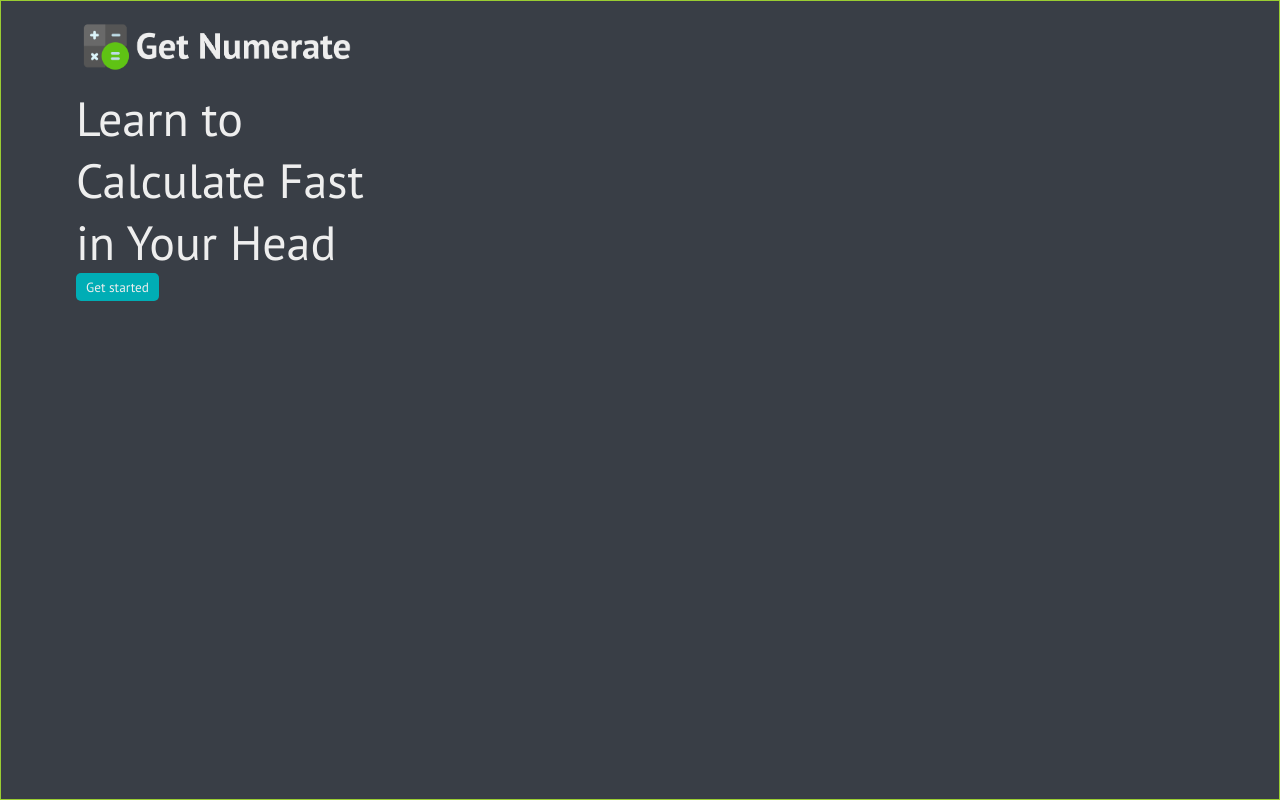
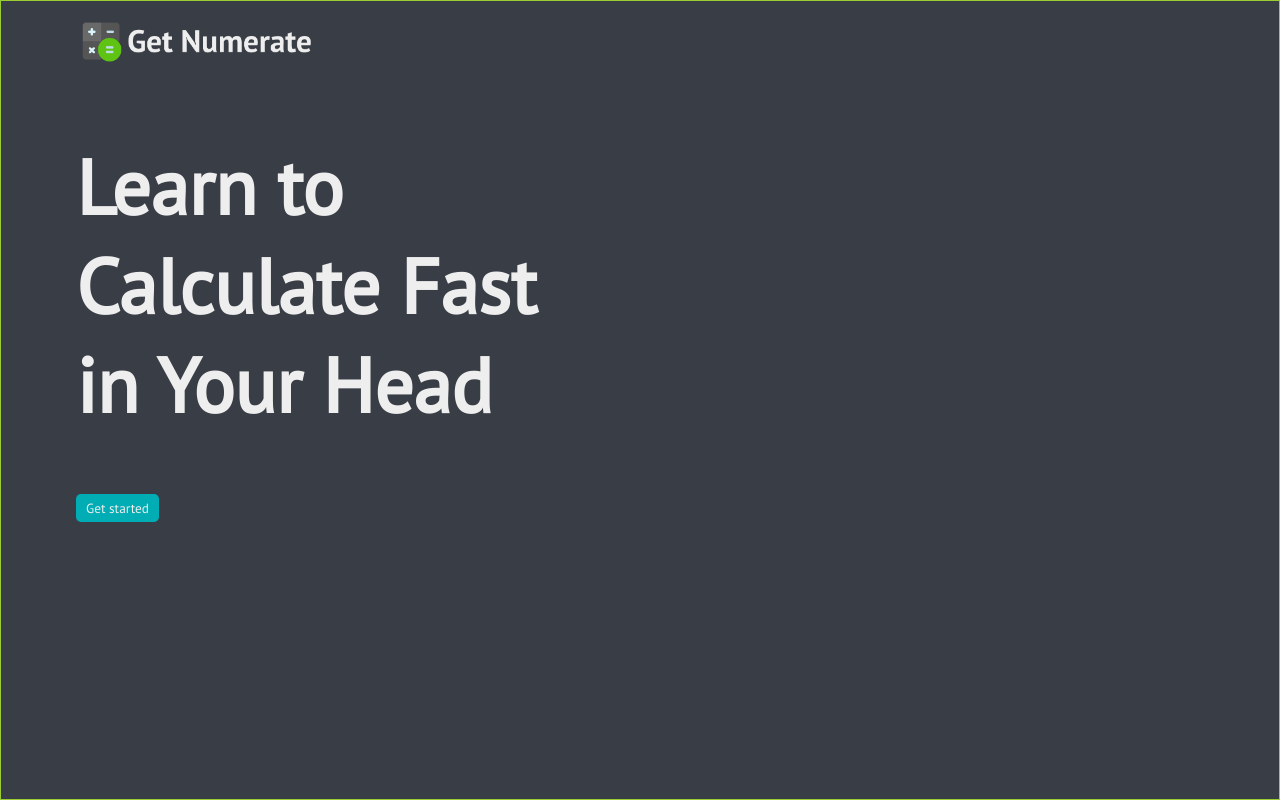
Before and after one commit to ViktorKuzmanov/Get-Numerate-App, a PHP site: page / in a window 1280 px wide. Run offline with PHP 8.4, Linux system fonts and the light colour scheme.

Commit message:
add logo container and headline style

```diff
--- a/css/index.css
+++ b/css/index.css
@@ -7,14 +7,27 @@ body {
   background-color: #393e46;
 }
 
+.logo {
+  width: 30vh;
+}
+
+.container {
+  height: 100vh;
+  border: 1px solid yellowgreen;
+  margin: 0px;
+  padding: 10px 75px;
+  -webkit-box-sizing: border-box;
+          box-sizing: border-box;
+}
+
 h1 {
   font-family: "PT Sans";
   font-size: 4vw;
 }
 
-p {
-  margin: 0px;
-  font-size: 3em;
+.headline {
+  padding: 60px 0px;
+  font-size: 6vw;
   font-family: "PT Sans";
   color: #eeeeee;
 }
@@ -31,17 +44,4 @@ a {
   color: #eeeeee;
   font-family: "PT Sans";
 }
-
-.logo {
-  width: 35vh;
-}
-
-.container {
-  height: 100vh;
-  border: 1px solid yellowgreen;
-  margin: 0px;
-  padding: 10px 75px;
-  -webkit-box-sizing: border-box;
-          box-sizing: border-box;
-}
 /*# sourceMappingURL=index.css.map */
--- a/index.html
+++ b/index.html
@@ -14,10 +14,11 @@
 	<body>
 		<div class="container">
 			<img src="./assets/logoWithText.png" alt="logo" class="logo"/>
-
-			<p>Learn to</p>
-			<p>Calculate Fast</p>
-			<p>in Your Head</p>
+			<h2 class="headline">
+				Learn to <br>
+				Calculate Fast <br>
+				in Your Head <br>
+			</h2>
 			<button id="getstarted"><a href="./choosePractise.html">Get started</a></button>
 		</div>
 		</div>
--- a/scss/index.scss
+++ b/scss/index.scss
@@ -9,18 +9,31 @@ body {
     background-color: $backgroundColor;
 }
 
+.logo {
+    width: 30vh;
+}
+
+.container {
+    height: 100vh;
+    border: 1px solid yellowgreen;
+    margin: 0px;
+    padding: 10px 75px;
+    box-sizing: border-box;
+}
+
 h1 {
     font-family: $fontFamily;
     font-size: 4vw;
 }
 
-p {
-    margin: 0px;
-    font-size: 3em;
+.headline {
+    padding: 60px 0px;
+    font-size: 6vw;
     font-family: $fontFamily;
     color: $textColor;
 }
 
+// Get started button
 #getstarted {
     background-color: $interactionColor;
     border: none;
@@ -33,15 +46,3 @@ a {
     color: $textColor;
     font-family: $fontFamily;
 }
-
-.logo {
-    width: 35vh;
-}
-
-.container {
-    height: 100vh;
-    border: 1px solid yellowgreen;
-    margin: 0px;
-    padding: 10px 75px;
-    box-sizing: border-box;
-}
```
Also changed, not shown: 1 other file.
